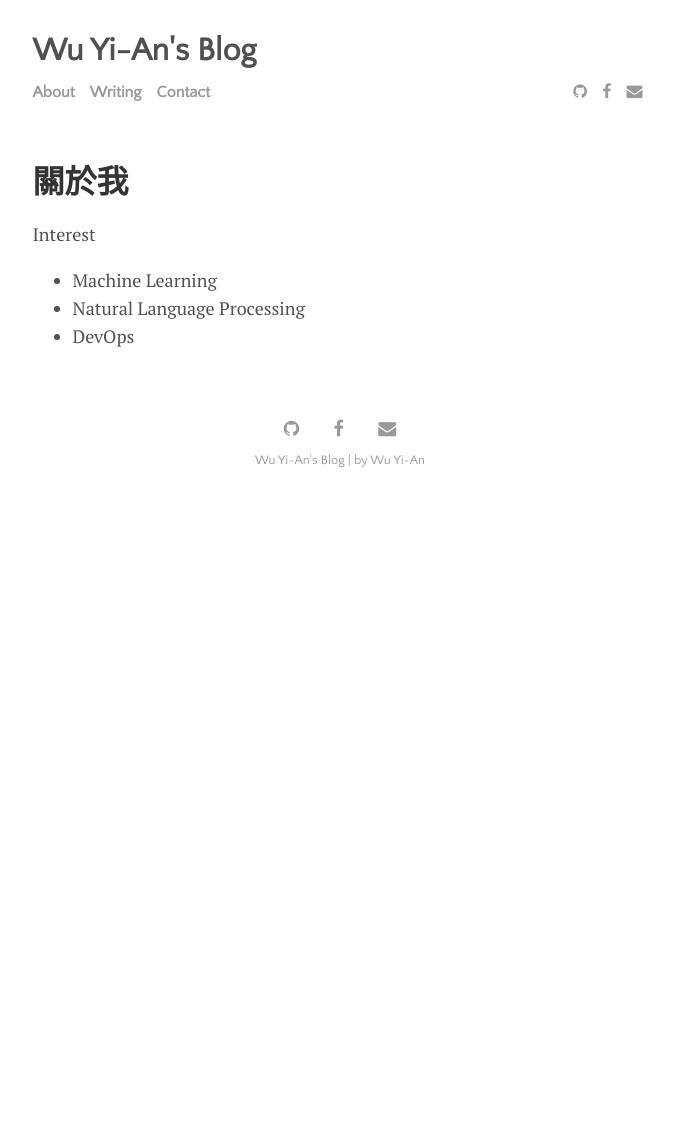
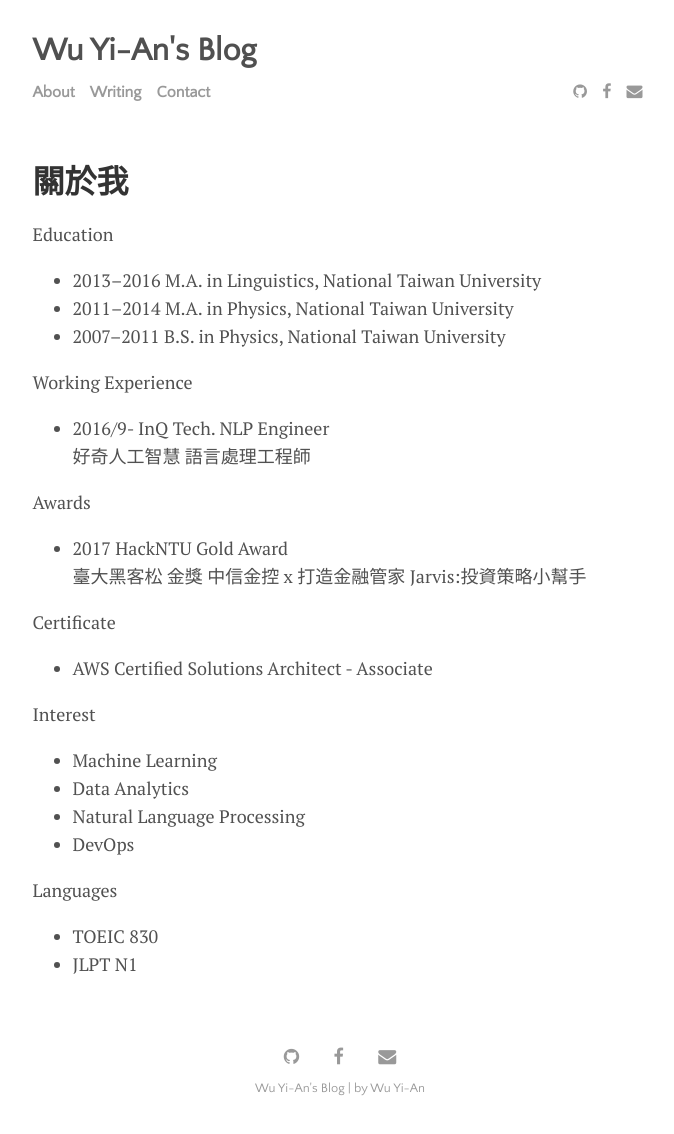
Before and after one commit to ohmsvop/Blog, a Jekyll site: the page built from menu/about.md, in a window 1280 px wide. Shown: the whole page, without its empty margins (300-974 px from the left). Built offline with Jekyll 4.4.1, drawn with Linux system fonts in a browser that asks for light colours; before the commit the page ends 900 px from its top, so only the background shows below that.

Commit message:
edit about me

```diff
--- a/menu/about.md
+++ b/menu/about.md
@@ -3,7 +3,28 @@ layout: page
 title: 關於我
 ---
 
+Education
+* 2013–2016 M.A. in Linguistics, National Taiwan University
+* 2011–2014 M.A. in Physics, National Taiwan University
+* 2007–2011 B.S. in Physics, National Taiwan University
+
+Working Experience
+* 2016/9- InQ Tech. NLP Engineer
+好奇人工智慧 語言處理工程師
+
+Awards
+* 2017 HackNTU Gold Award
+臺大黑客松 金獎 中信金控 x 打造金融管家 Jarvis:投資策略小幫手
+
+Certificate
+* AWS Certified Solutions Architect - Associate
+
 Interest
 * Machine Learning
+* Data Analytics
 * Natural Language Processing
 * DevOps
+
+Languages
+* TOEIC 830
+* JLPT N1
```
